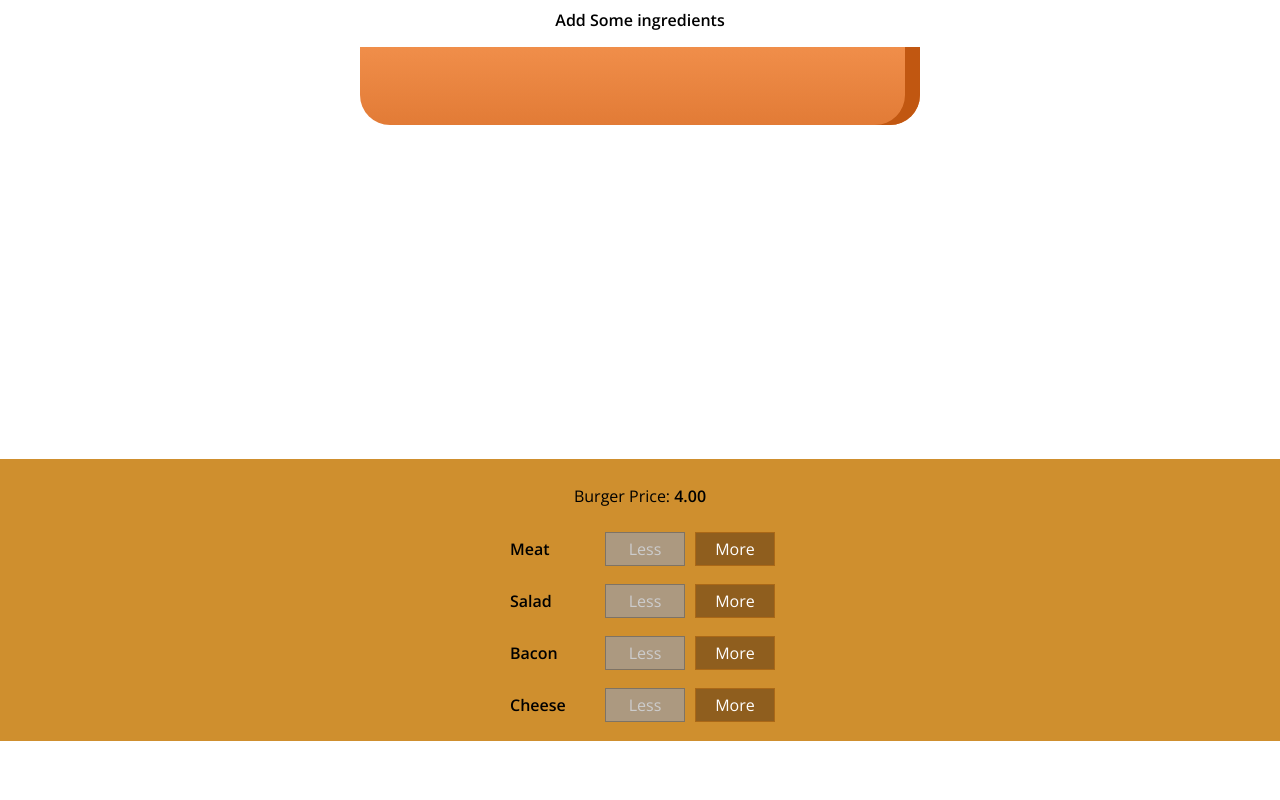
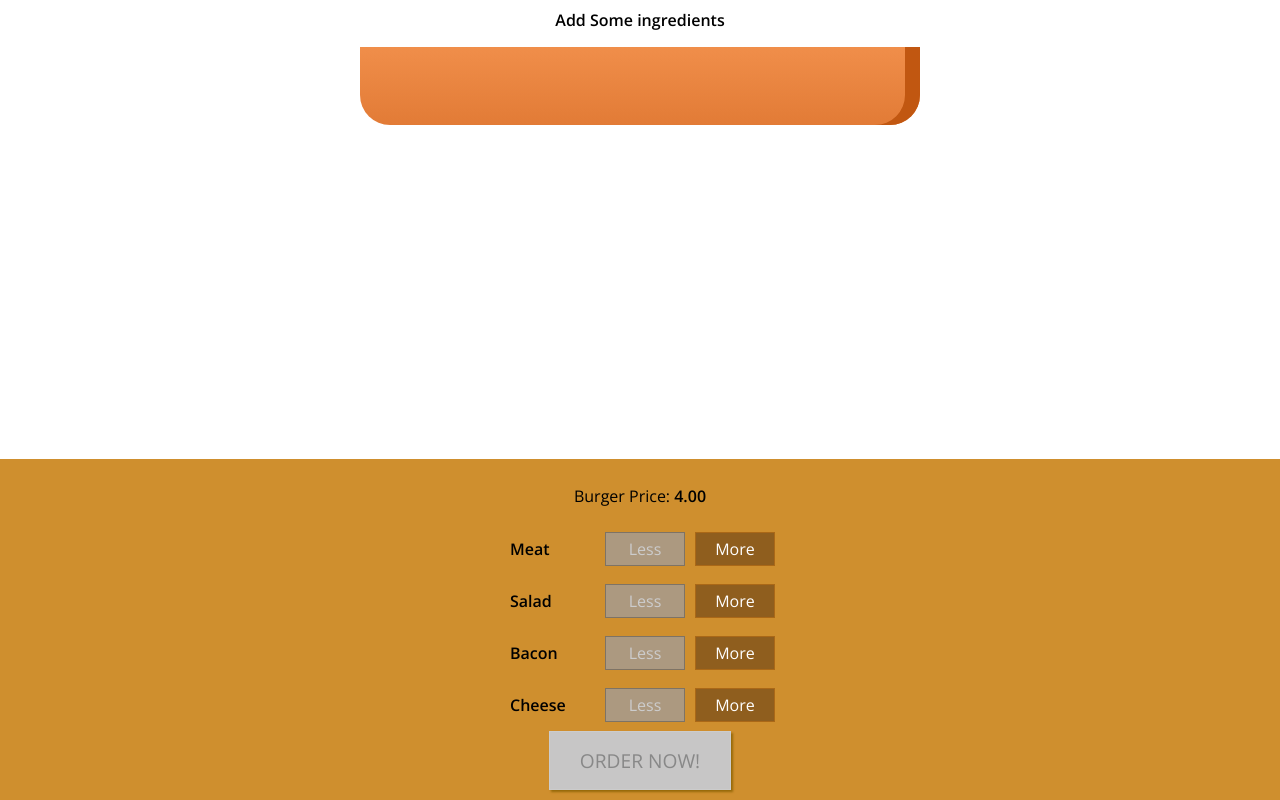
Before and after one commit to rifadahmed/Burger-Builder-Basci-React-, a React (Create React App) app: page / in a window 1280 px wide. Shown: the part 173-973 px from the top of the page. Before the commit the page ends 914 px from the top, so only its background shows below. Built offline with nearby package versions, Linux system fonts and the light colour scheme.

Commit message:
20. Adding the Order Button

```diff
--- a/src/Components/Burger/BuildControls/BuildControls.js
+++ b/src/Components/Burger/BuildControls/BuildControls.js
@@ -20,6 +20,8 @@ const buildControls=(props)=>{
              />
         }
         )}
+                    <button className={classes.OrderButton} disabled={!props.purchasable}>ORDER NOW!</button>
+
     </div>
     )
 }
--- a/src/Components/Burger/BuildControls/BuildControls.module.css
+++ b/src/Components/Burger/BuildControls/BuildControls.module.css
@@ -8,3 +8,45 @@
     margin:auto;
     padding:10px 0;
 }
+
+
+.OrderButton {
+    background-color: #DAD735;
+    outline: none;
+    cursor: pointer;
+    border: 1px solid #966909;
+    color: #966909;
+    font-family: inherit;
+    font-size: 1.2em;
+    padding: 15px 30px;
+    box-shadow: 2px 2px 2px #966909;
+}
+
+.OrderButton:hover, .OrderButton:active {
+    background-color: #A0DB41;
+    border: 1px solid #966909;
+    color: #966909;
+}
+
+.OrderButton:disabled {
+    background-color: #C7C6C6;
+    cursor: not-allowed;
+    border: 1px solid #ccc;
+    color: #888888;
+}
+
+.OrderButton:not(:disabled) {
+    animation: enable 0.3s linear;
+}
+
+@keyframes enable {
+    0% {
+        transform: scale(1);
+    }
+    60% {
+        transform: scale(1.1);
+    }
+    100% {
+        transform: scale(1);
+    }
+}
--- a/src/Components/Burger/Burger.js
+++ b/src/Components/Burger/Burger.js
@@ -34,7 +34,6 @@ const Burger=(props)=>{
             <Ingredients type="bacon"/> */}
             {transformedIngredients.length? transformedIngredients : <p>Add Some ingredients</p>}
             <Ingredients type="bread-bottom"/>
-
             </div>
         )
 
--- a/src/Containers/BurgerBuilder/BurgerBuilder.js
+++ b/src/Containers/BurgerBuilder/BurgerBuilder.js
@@ -17,7 +17,19 @@ class Burgerbuilder extends Component {
             bacon:0
         },
         price:4,
-        flag:true
+        purchasable:false
+    }
+    updatePurchasable(newIngredients){
+
+        const sum=Object.keys(newIngredients).map(igKey=>{
+            return newIngredients[igKey]
+        }).reduce((sum,item)=>{
+            return sum+item
+        },0);
+
+        this.setState({purchasable: sum>0})
+
+        console.log(this.state.purchasable)
     }
    addIngredientHandler=(type)=>{
 
@@ -33,6 +45,7 @@ class Burgerbuilder extends Component {
        this.setState({ ingredients:newIngredients,
         price:updatedPrice,
        })
+       this.updatePurchasable(newIngredients)
    }
    removeIngredientHandler=(type)=>{
 
@@ -56,7 +69,7 @@ class Burgerbuilder extends Component {
            ingredients:newIngredients,
            price:newPrice,
        })
-
+       this.updatePurchasable(newIngredients)
 
    }
     render(){
@@ -74,6 +87,8 @@ class Burgerbuilder extends Component {
                 removeIngredientHandler={this.removeIngredientHandler}
                 disabledInfo={disabledInfo}
                 price={this.state.price}
+                purchasable={this.state.purchasable}
+
                 />
             </Auxiliary>
         )
```
